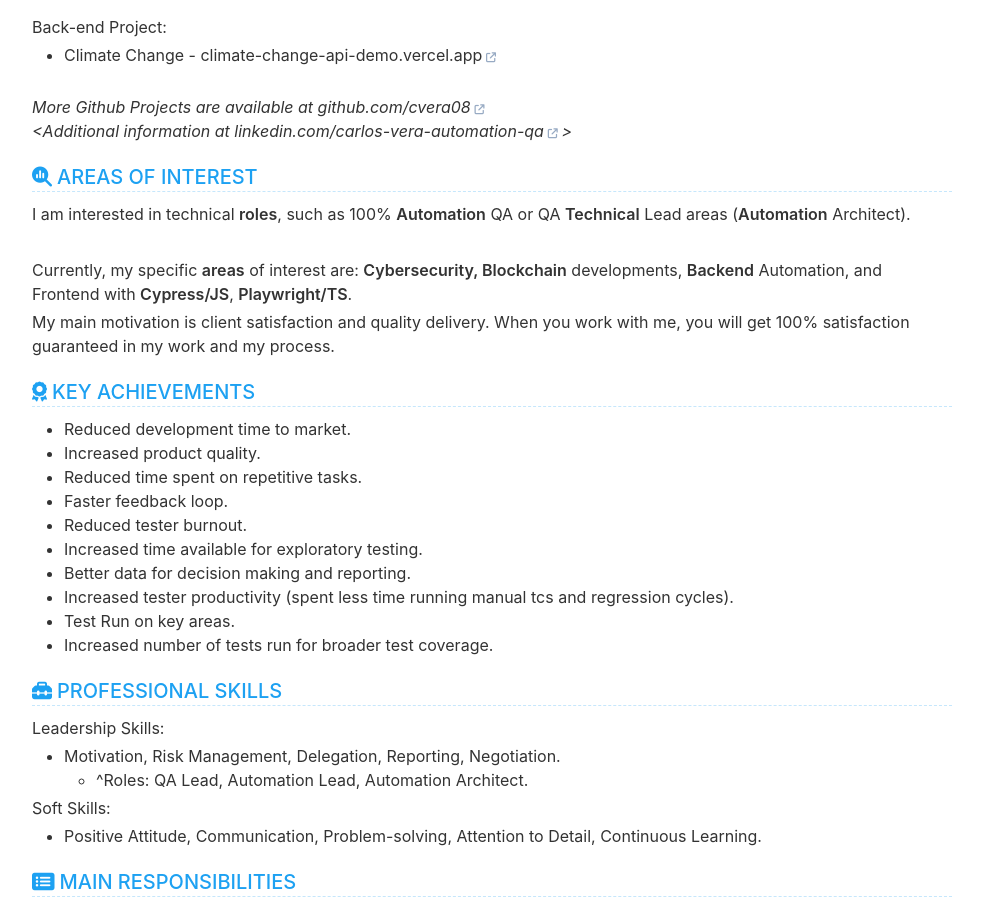
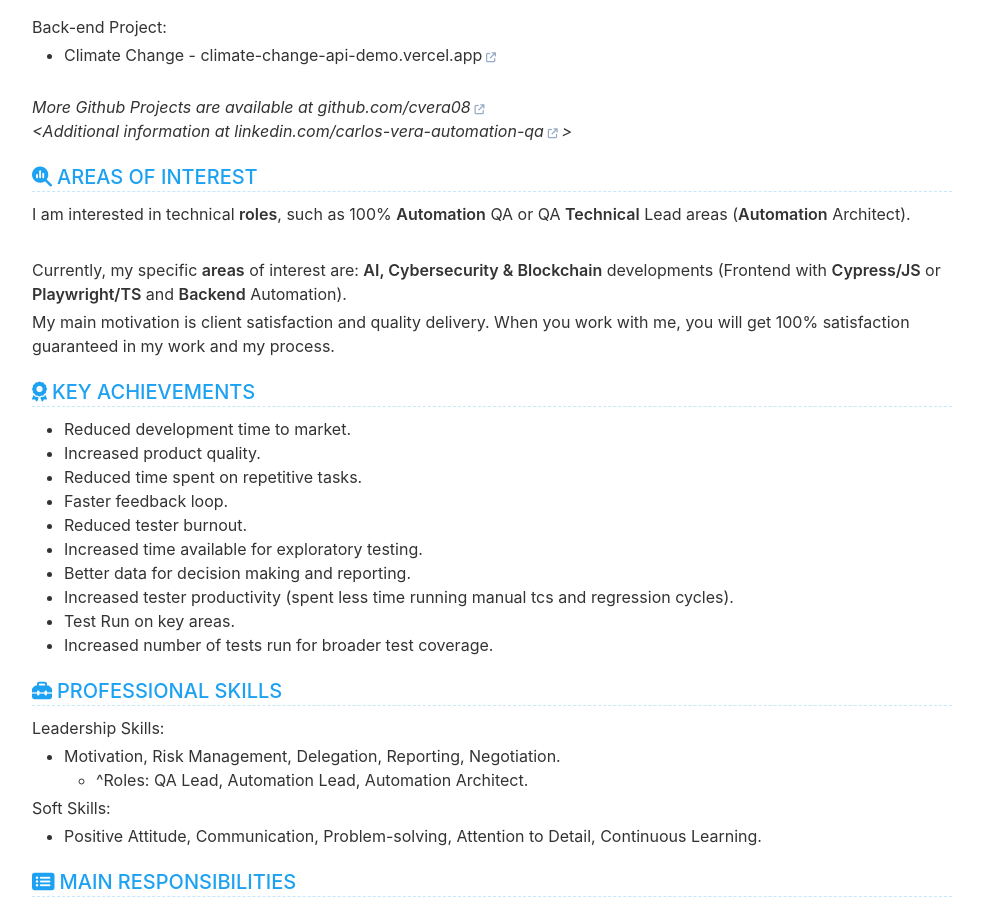
Before and after one commit to cvera08/full-resume, a Jekyll site: the page built from index.html, in a window 1280 px wide and 900 px high, scrolled down 863 px. Shown: the whole window, without its empty margins (148-1131 px from the left). Built offline with Jekyll 4.4.1, drawn with Linux system fonts in a browser that asks for light colours.

```diff
--- a/_data/data.yml
+++ b/_data/data.yml
@@ -69,8 +69,8 @@ interest:
 
     <br>
 
-    Currently, my specific **areas** of interest are: **Cybersecurity, Blockchain** developments, **Backend** Automation,
-    and Frontend with **Cypress/JS**, **Playwright/TS**.
+    Currently, my specific **areas** of interest are: **AI, Cybersecurity & Blockchain** developments (Frontend with **Cypress/JS** or
+    **Playwright/TS** and **Backend** Automation).
 
     My main motivation is client satisfaction and quality delivery. When you work with me, you will get 100% satisfaction guaranteed in my work and my process.
 
```
